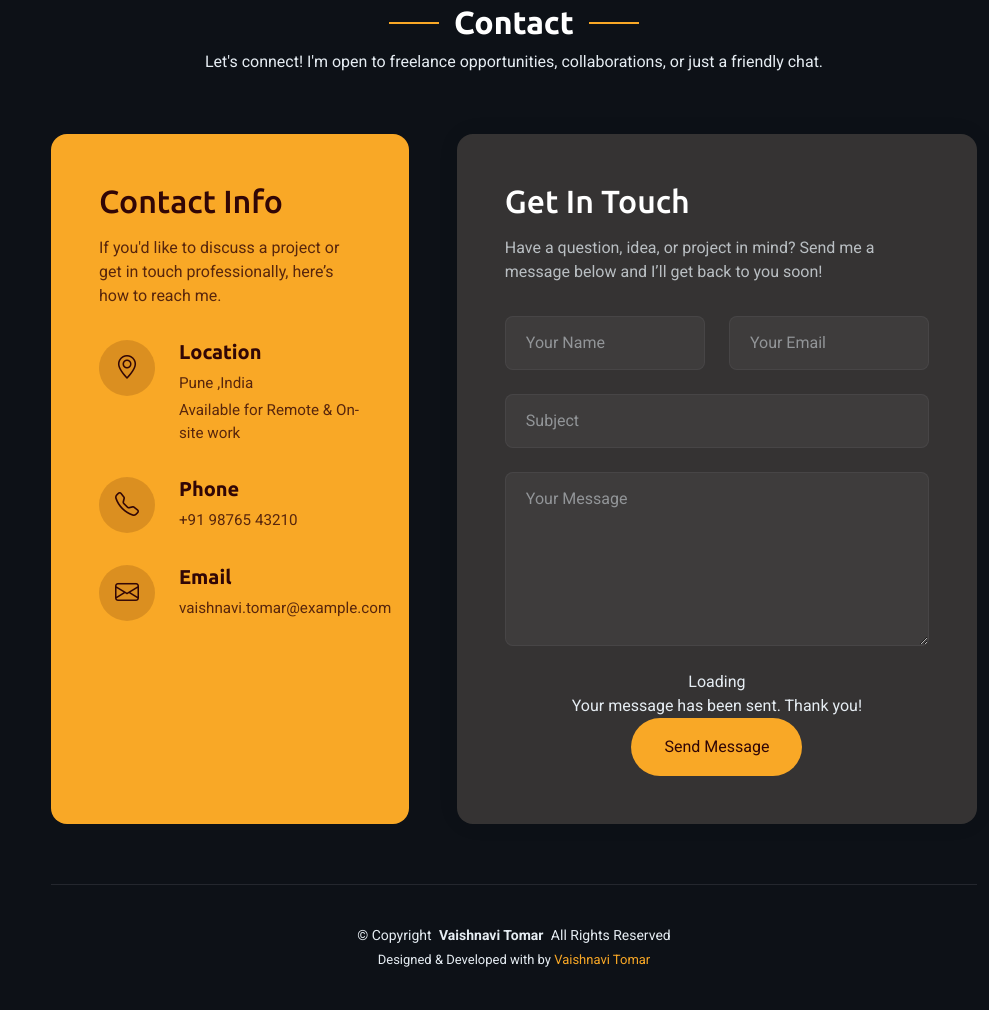
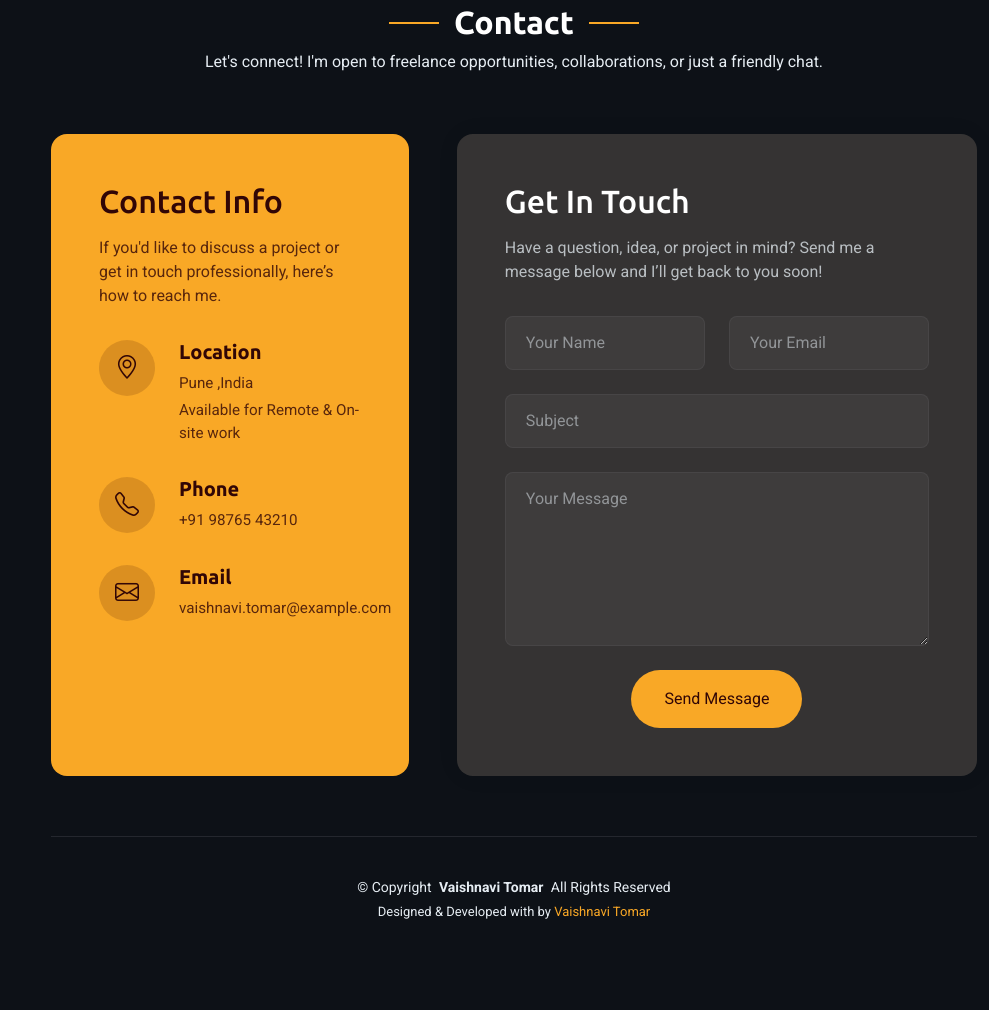
Before and after one commit to vaishnavitomar019/portfolio, a website: page index.html in a window 1280 px wide. Shown: the part 5726-6736 px from the top of the page, without its empty margins (291-1280 px from the left). After the commit the page ends 6688 px from the top, so only its background shows below. Drawn offline with nearby package versions, Linux system fonts and the light colour scheme.

Commit message:
error in contact form

```diff
--- a/assets/vendor/php-email-form/validate.js
+++ b/assets/vendor/php-email-form/validate.js
@@ -6,7 +6,7 @@
 (function () {
   "use strict";
 
-  let forms = document.querySelectorAll('.php-email-form');
+  // let forms = document.querySelectorAll('.php-email-form');
 
   forms.forEach( function(e) {
     e.addEventListener('submit', function(event) {
--- a/index.html
+++ b/index.html
@@ -825,7 +825,7 @@
               <h3>Get In Touch</h3>
               <p>Have a question, idea, or project in mind? Send me a message below and I’ll get back to you soon!</p>
 
-              <form id="contactForm" class="">
+              <form id="contactForm" class="php-email-form">
                 <div class="row gy-4">
 
                   <div class="col-md-6">
```
